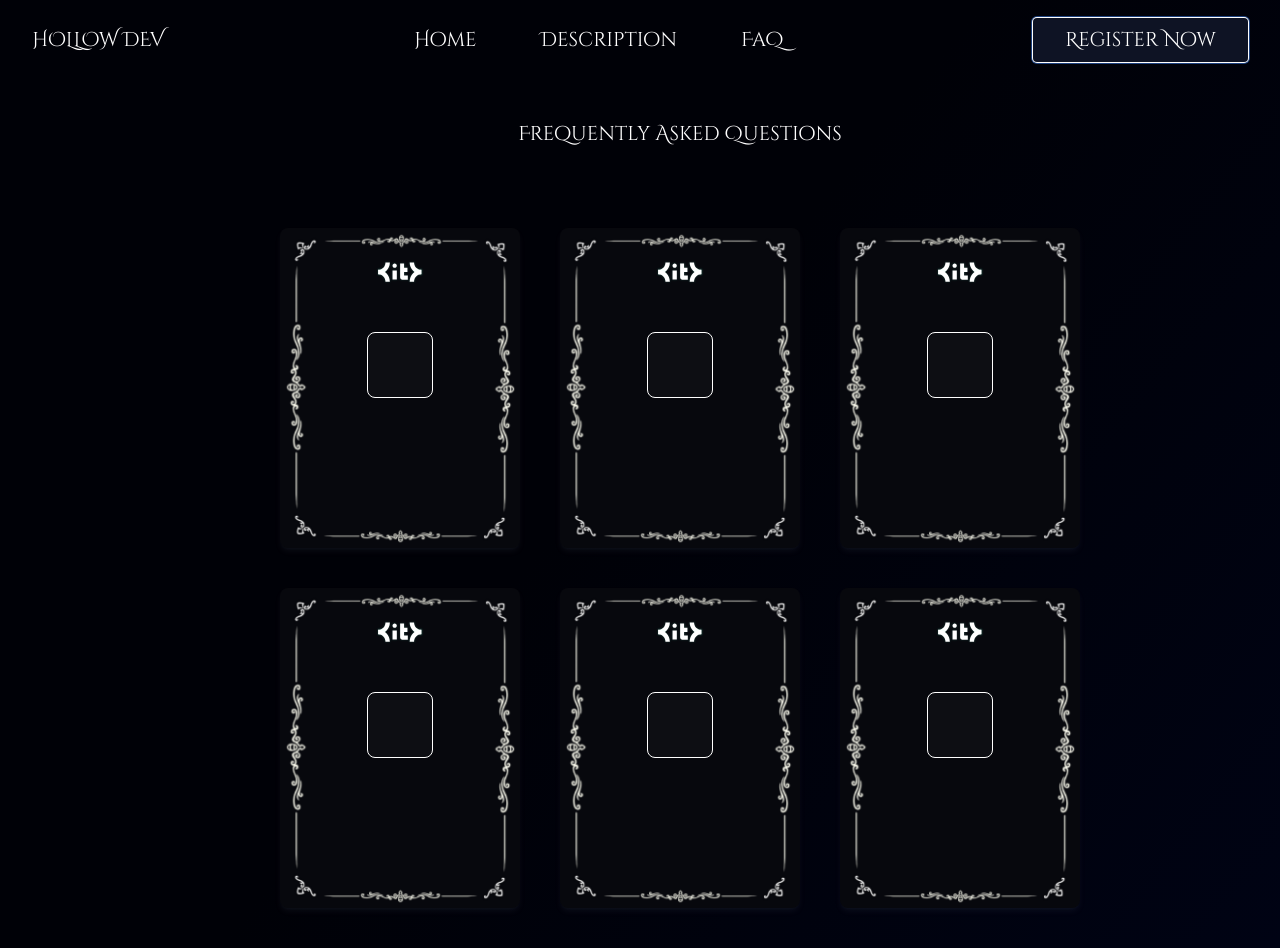
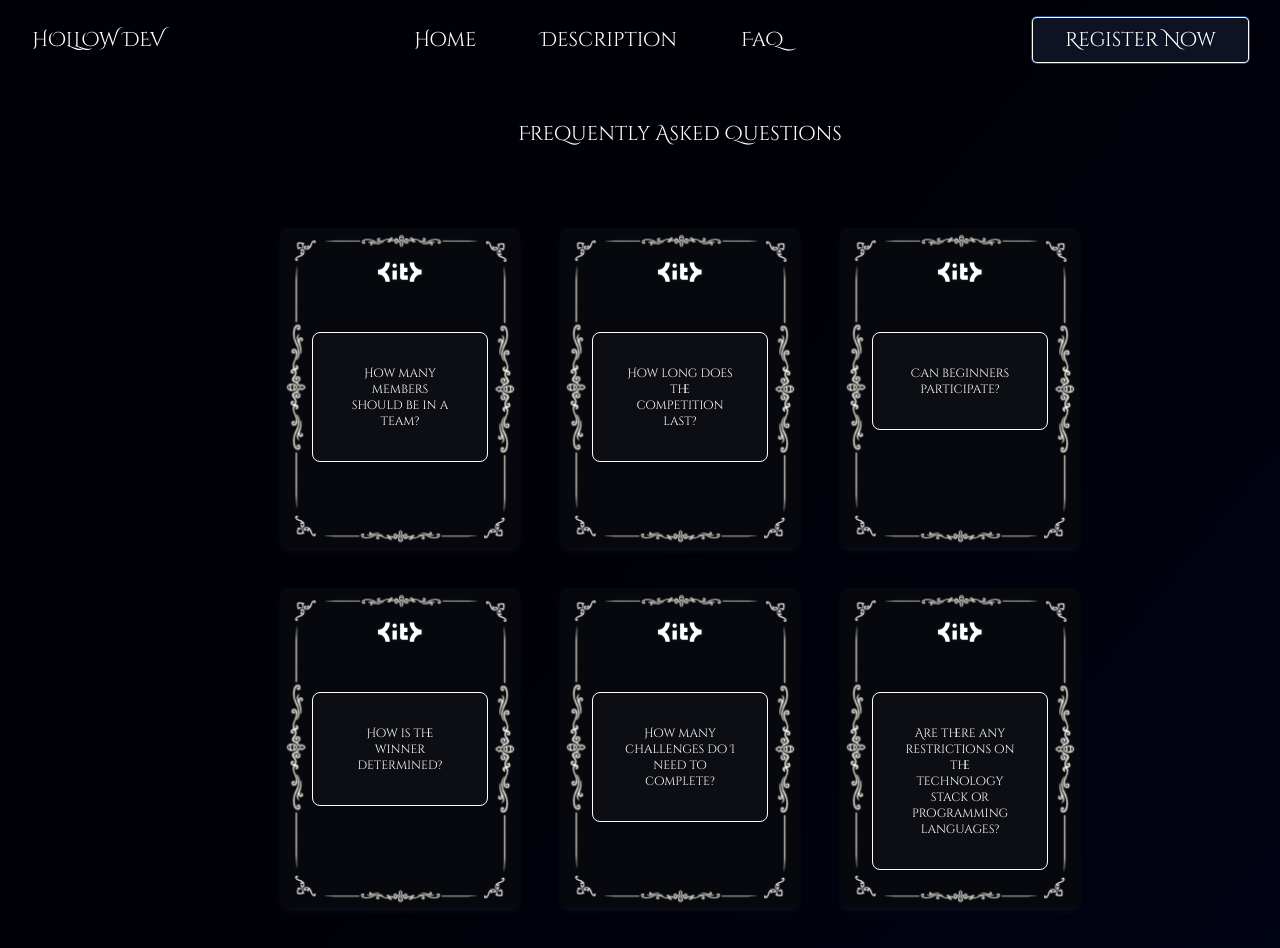
Before and after one commit to MicroClub-USTHB/Hollow-dev-website, a React (Vite) app: page / in a window 1280 px wide. Shown: the top 948 px of the page. Built offline with nearby package versions, Linux system fonts and the light colour scheme.

Commit message:
fixed cards didnt show

```diff
--- a/src/components/FAQ/FaqItem.tsx
+++ b/src/components/FAQ/FaqItem.tsx
@@ -1,32 +1,39 @@
-import ItLogo from '../../assets/itlogo.svg';
-import Borders from '../../assets/borders.png';
+import ItLogo from "../../assets/itlogo.svg";
+import Borders from "../../assets/borders.png";
 
 type Props = {
-    frontText : string
-    backText : string
-    }
+  frontText: string;
+  backText: string;
+};
 
 function FaqItem(props: Props) {
   return (
-        <div className='w-60 h-80 cursor-pointer group perspective'>
+    <div className="w-60 h-80 cursor-pointer group perspective">
+      <div className="relative bg-[#07080D] preserve-3d group-hover:my-rotate-y-180 w-full h-full duration-1000 rounded-lg shadow-md shadow-slate-500/10">
+        <div className="absolute inset-0 flex items-center justify-center">
+          <img
+            src={Borders}
+            className="w-full h-full object-cover m-2"
+            alt="Borders"
+          />
+        </div>
+        <div className="absolute flex flex-col items-center backface-hidden w-full h-full space-y-9">
+          <img src={ItLogo} className="w-12 h-12 mt-5" />
 
-            <div className='relative bg-[#07080D] preserve-3d group-hover:my-rotate-y-180 w-full h-full duration-1000 rounded-lg shadow-md shadow-slate-500/10'>
-                <div className='absolute inset-0 flex items-center justify-center'>
-                    <img src={Borders} className='w-full h-full object-cover m-2' alt='Borders' />
-                </div>
-                <div className='absolute flex flex-col items-center backface-hidden w-full h-full space-y-9'>
-                    <img src={ItLogo} className='w-12 h-12 mt-5'/>
-
-                    <div className='border border-white rounded-lg p-8 m-8 bg-[#0D0E13]'>
-                        <p className='text-xs text-white text-center'>{props.frontText}</p>
+          <div className="border border-white rounded-lg p-8 m-8 bg-[#0D0E13]">
+            <p className="text-xs text-white text-center">{props.frontText}</p>
           </div>
         </div>
-                <div className='absolute my-rotate-y-180 backface-hidden w-full h-full bg-[#07080D] rounded-lg'>
-                    <div className='absolute inset-0 flex items-center justify-center'>
-                        <img src={Borders} className='w-full h-full object-cover m-2' alt='Borders' />
+        <div className="absolute my-rotate-y-180 backface-hidden w-full h-full bg-[#07080D] rounded-lg">
+          <div className="absolute inset-0 flex items-center justify-center">
+            <img
+              src={Borders}
+              className="w-full h-full object-cover m-2"
+              alt="Borders"
+            />
           </div>
           <div className="m-8 flex items-center justify-center h-full text-gray-800 px-2 pb-24">
-                        <p className='text-xs text-white text-center'>{props.backText}</p>
+            <p className="text-xs text-white text-center">{props.backText}</p>
           </div>
         </div>
       </div>
--- a/src/components/FAQ/index.tsx
+++ b/src/components/FAQ/index.tsx
@@ -1,46 +1,51 @@
 import FaqItem from "../../components/FAQ/FaqItem.tsx";
 
 function Faq() {
-    const cardsText = [
-        {
-          frontCard: "How many members should be in a team?",
-          backCard: "Each team must consist of exactly 4 members. Individual participations are not allowed"
-        },
-       {
-            frontCard: "How long does the competition last?",
-            backCard: "The competition lasts for 5 days, starting from [start date/time] to [end date/time]."
-        },
-       {
-            frontCard: "Can beginners participate?",
-            backCard: "Yes, the competition is open to participants of all levels. The 9 challenges range from easy to more advanced topics"
-        },
-       {
-            frontCard: "How is the winner determined?",
-            backCard: "Winners are selected by a panel of jury"
-        },
-       {
-            frontCard: "How many challenges do I need to complete?",
-            backCard: "While completing more challenges can enhance your chances of winning, you are required to complete at least one challenge."
-        },
-       {
-            frontCard: "Are there any restrictions on the technology stack or programming languages?",
-            backCard: "No, you are free to use any technology stack or programming language to complete the challenges."
-        }
-      ]
-
-
   return (
     <div className="relative h-full w-full m-10 space-y-20">
       <h1 className="text-xl text-center">Frequently Asked Questions</h1>
       <div className="flex justify-center align-center">
         <div className="grid grid-cols-3 gap-10">
           {cardsText.map((card) => (
-            <FaqItem FrontText={card.frontCard} BackText={card.backCard} />
+            <FaqItem frontText={card.frontCard} backText={card.backCard} />
           ))}
         </div>
       </div>
     </div>
-    )
+  );
 }
 
-export default Faq
+export default Faq;
+
+const cardsText = [
+  {
+    frontCard: "How many members should be in a team?",
+    backCard:
+      "Each team must consist of exactly 4 members. Individual participations are not allowed",
+  },
+  {
+    frontCard: "How long does the competition last?",
+    backCard:
+      "The competition lasts for 5 days, starting from [start date/time] to [end date/time].",
+  },
+  {
+    frontCard: "Can beginners participate?",
+    backCard:
+      "Yes, the competition is open to participants of all levels. The 9 challenges range from easy to more advanced topics",
+  },
+  {
+    frontCard: "How is the winner determined?",
+    backCard: "Winners are selected by a panel of jury",
+  },
+  {
+    frontCard: "How many challenges do I need to complete?",
+    backCard:
+      "While completing more challenges can enhance your chances of winning, you are required to complete at least one challenge.",
+  },
+  {
+    frontCard:
+      "Are there any restrictions on the technology stack or programming languages?",
+    backCard:
+      "No, you are free to use any technology stack or programming language to complete the challenges.",
+  },
+];
```
Lines whose indentation alone changed are shown as unchanged.
